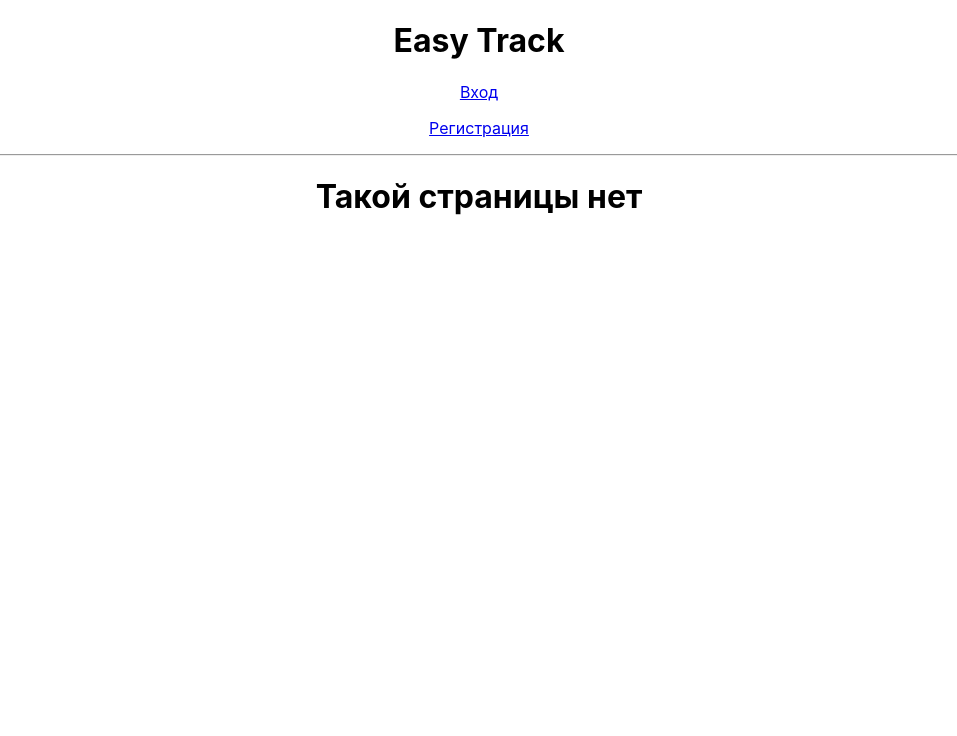
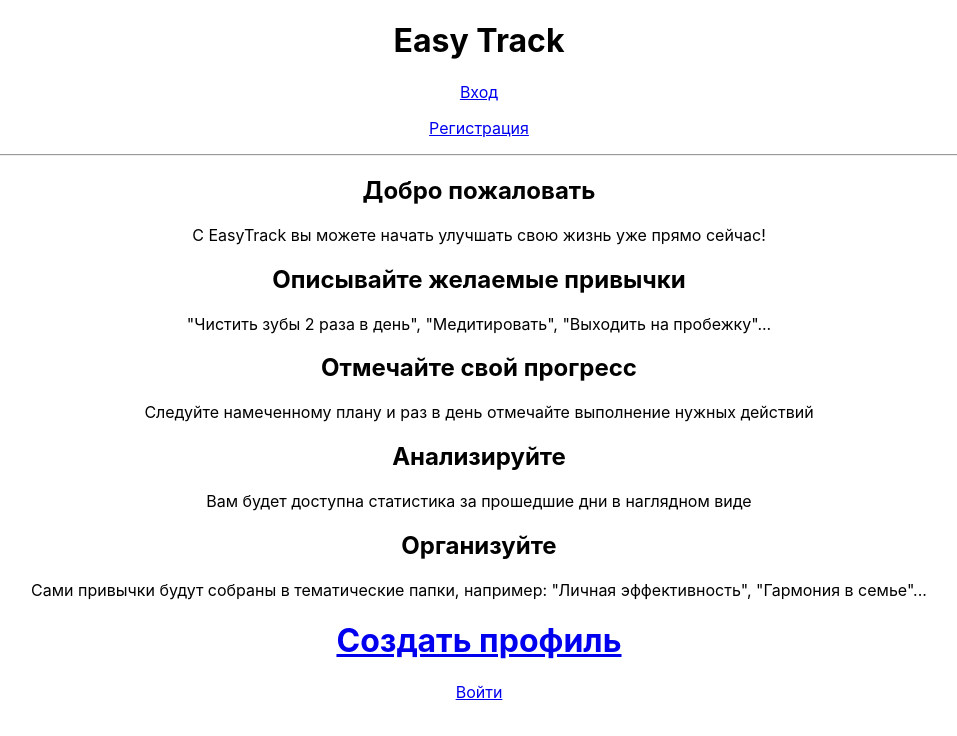
Before and after one commit to mrEvgenX/easytrack, a React (Create React App) app in the folder react/: page /welcome in a window 1280 px wide. Shown: the top 736 px of the page, without its empty margins (161-1118 px from the left). Built offline with nearby package versions, Linux system fonts and the light colour scheme; no server answers.

Commit message:
Show welcome page

```diff
--- a/react/src/components/Main.js
+++ b/react/src/components/Main.js
@@ -5,6 +5,7 @@ import ItemsList from './ItemsList';
 import ItemsListStat from './ItemsListStat';
 import Login from './Login';
 import Register from './Register';
+import WelcomeBlock from './WelcomeBlock';
 
 export default function Main(props) {
     const { globalState: {
@@ -16,10 +17,11 @@ export default function Main(props) {
             <Route exact path="/"
                    render={() => {
                         if (!isAuthenticated) {
-                            return <Redirect to="/login" />
+                            return <Redirect to="/welcome" />
                         }
                         return <FoldersList folders={folders} createFolder={createFolder} />
                    }} />
+            <Route exact path="/welcome" component={ WelcomeBlock } />
             <Route path="/folder/"
                    render={() => {
                         if (!isAuthenticated) {
--- /dev/null
+++ b/react/src/components/WelcomeBlock.js
@@ -0,0 +1,22 @@
+import React from 'react';
+import { Link } from 'react-router-dom';
+
+
+export default function WelcomeBlock() {
+    return (
+        <>
+            <h2>Добро пожаловать</h2>
+            <p>С EasyTrack вы можете начать улучшать свою жизнь уже прямо сейчас!</p>
+            <h2>Описывайте желаемые привычки</h2>
+            <p>"Чистить зубы 2 раза в день", "Медитировать", "Выходить на пробежку"...</p>
+            <h2>Отмечайте свой прогресс</h2>
+            <p>Следуйте намеченному плану и раз в день отмечайте выполнение нужных действий</p>
+            <h2>Анализируйте</h2>
+            <p>Вам будет доступна статистика за прошедшие дни в наглядном виде</p>
+            <h2>Организуйте</h2>
+            <p>Сами привычки будут собраны в тематические папки, например: "Личная эффективность", "Гармония в семье"...</p>
+            <h1><Link to='/register'>Создать профиль</Link></h1>
+            <p><Link to='/register'>Войти</Link></p>
+        </>
+    );
+}
```
